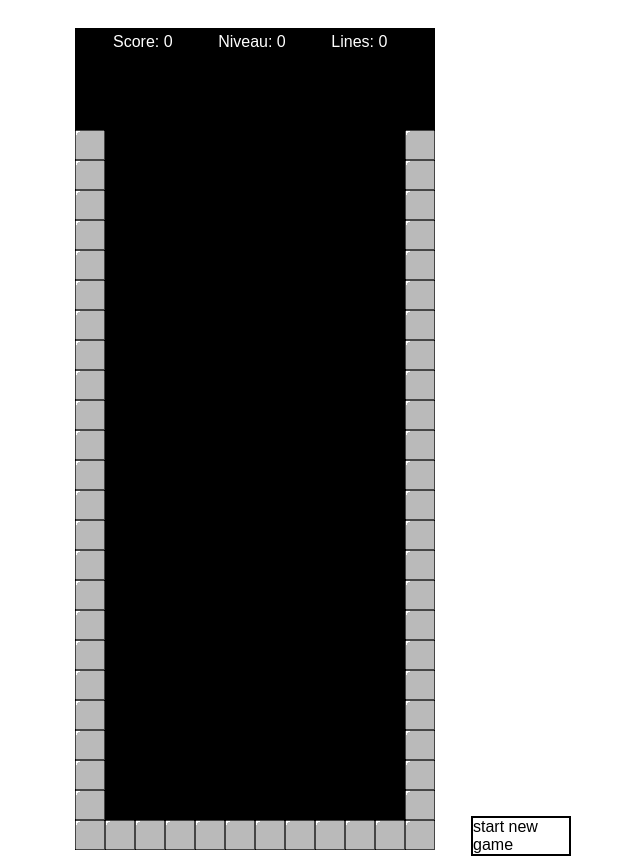
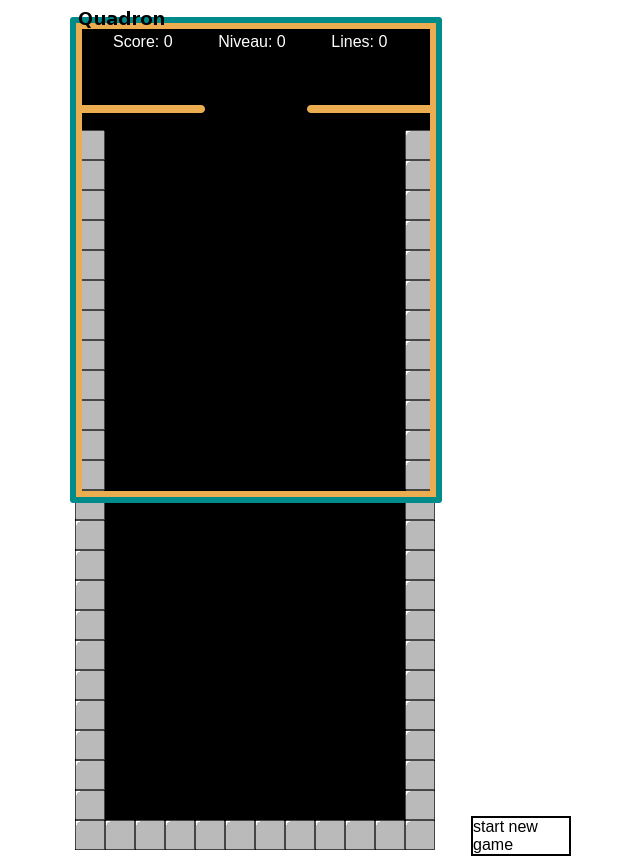
Before and after one commit to DJawna/Quadron, a plain HTML site: page quadron.html in a window 1280 px wide. Shown: the whole page, without its empty margins (389-1029 px from the left). Drawn offline with Linux system fonts and the light colour scheme.

Commit message:
added overlay

```diff
--- a/quadron.css
+++ b/quadron.css
@@ -12,6 +12,15 @@ h1 {
     animation: gCFade 1s;
     position: relative;
     top: 20px;
+}
+
+#overlay {
+    position: absolute;
+    z-index: 1;
+    min-height: 504px;
+    top: -20px;
+    left: 90px;
+
 }
 
 #pauseLabel {
--- a/quadron.html
+++ b/quadron.html
@@ -5,6 +5,7 @@
 </head>
 <body>
 <div id="GameContainer" class="MiddleElement">
+
     <div id="IndicatorElements">
         <div id="IndicatorHeader">
             <span>Score: <span id="scoreindicator" class="textIndicator"></span></span>
@@ -24,7 +25,7 @@
         <div id ="ControlElments">
             <div id="startNewGameButton" class="menuItem">start new game</div>
         </div>
-
+        <img src="assets/Frame.png" id="overlay">
         <canvas id="theCanvas"></canvas>
         <div id="pauseLabel"><span>paused</span></div>
     </div>
```
Also changed, not shown: assets/Frame.png (added), 1 other file.
